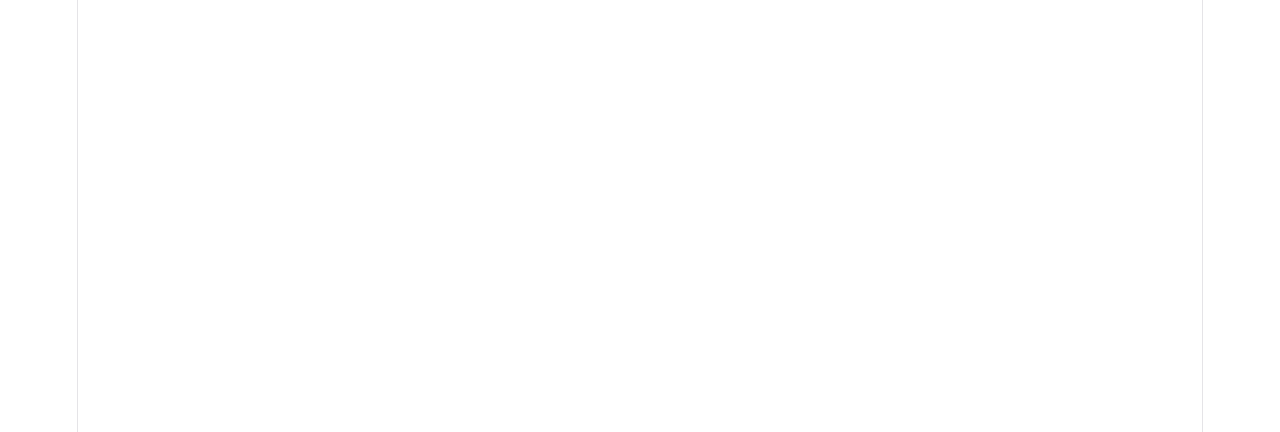
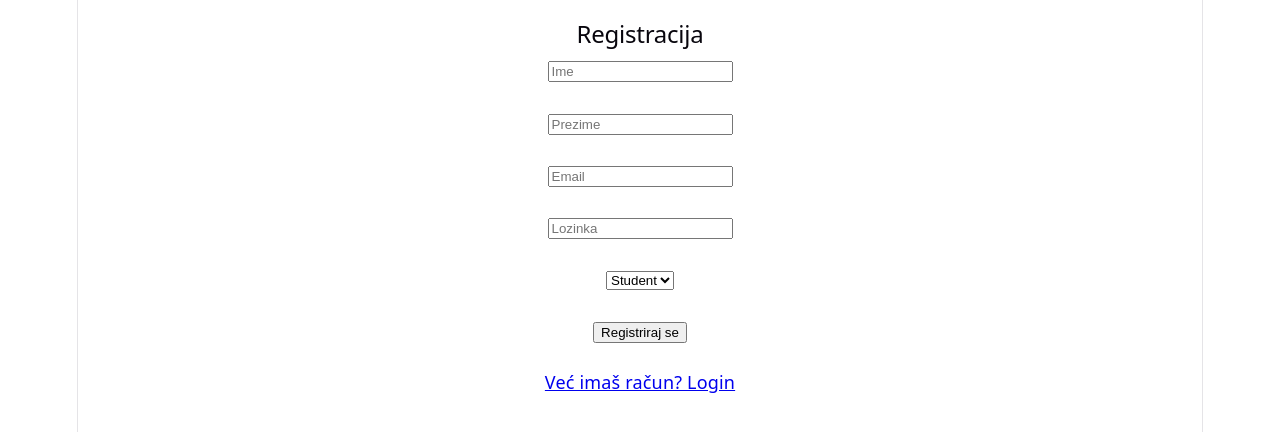
Before and after one commit to gabrijelagrbesicc/student-internship-web-app, a React (Vite) app in the folder frontend/: page /register in a window 1280 px wide. Before the commit this address had no page. Shown: the top 432 px of the page. Built offline with nearby package versions, Linux system fonts and the light colour scheme.

Commit message:
added register

```diff
--- a/frontend/src/App.tsx
+++ b/frontend/src/App.tsx
@@ -1,5 +1,6 @@
 import { BrowserRouter, Routes, Route } from "react-router-dom";
 import LoginPage from "./pages/LoginPage";
+import RegisterPage from "./pages/RegisterPage";
 import DashboardPage from "./pages/DashboardPage";
 import ProtectedRoute from "./routes/ProtectedRoute";
 
@@ -8,6 +9,7 @@
     <BrowserRouter>
       <Routes>
         <Route path="/" element={<LoginPage />} />
+        <Route path="/register" element={<RegisterPage />} />
 
         <Route
           path="/dashboard"
--- a/frontend/src/pages/LoginPage.tsx
+++ b/frontend/src/pages/LoginPage.tsx
@@ -1,6 +1,6 @@
 import { useState } from "react";
 import axios from "axios";
-import { useNavigate } from "react-router-dom";
+import { useNavigate, Link } from "react-router-dom";
 
 type LoginResponse = {
   token: string;
@@ -61,6 +61,9 @@
       <br /><br />
 
       <button onClick={handleLogin}>Login</button>
+      <br /><br />
+        <Link to="/register">Nemaš račun? Registriraj se</Link>
+
     </div>
   );
 };
--- /dev/null
+++ b/frontend/src/pages/RegisterPage.tsx
@@ -0,0 +1,83 @@
+import { useState } from "react";
+import axios from "axios";
+import { useNavigate, Link } from "react-router-dom";
+
+const RegisterPage = () => {
+  const [ime, setIme] = useState("");
+  const [prezime, setPrezime] = useState("");
+  const [email, setEmail] = useState("");
+  const [password, setPassword] = useState("");
+  const [role, setRole] = useState("student");
+
+  const navigate = useNavigate();
+
+  const handleRegister = async () => {
+    try {
+      await axios.post("http://localhost:5000/api/auth/register", {
+        ime,
+        prezime,
+        email,
+        password,
+        role,
+      });
+
+      alert("Registracija uspješna!");
+      navigate("/");
+    } catch (error) {
+      console.error(error);
+      alert("Greška kod registracije");
+    }
+  };
+
+  return (
+    <div style={{ padding: "20px" }}>
+      <h2>Registracija</h2>
+
+      <input
+        type="text"
+        placeholder="Ime"
+        value={ime}
+        onChange={(e) => setIme(e.target.value)}
+      />
+      <br /><br />
+
+      <input
+        type="text"
+        placeholder="Prezime"
+        value={prezime}
+        onChange={(e) => setPrezime(e.target.value)}
+      />
+      <br /><br />
+
+      <input
+        type="email"
+        placeholder="Email"
+        value={email}
+        onChange={(e) => setEmail(e.target.value)}
+      />
+      <br /><br />
+
+      <input
+        type="password"
+        placeholder="Lozinka"
+        value={password}
+        onChange={(e) => setPassword(e.target.value)}
+      />
+      <br /><br />
+
+      <select value={role} onChange={(e) => setRole(e.target.value)}>
+        <option value="student">Student</option>
+        <option value="mentor">Mentor</option>
+        <option value="admin">Admin</option>
+      </select>
+      <br /><br />
+
+      <button onClick={handleRegister}>Registriraj se</button>
+
+      <br /><br />
+      <Link to="/">Već imaš račun? Login</Link>
+    </div>
+  );
+};
+
+export default RegisterPage;
```
